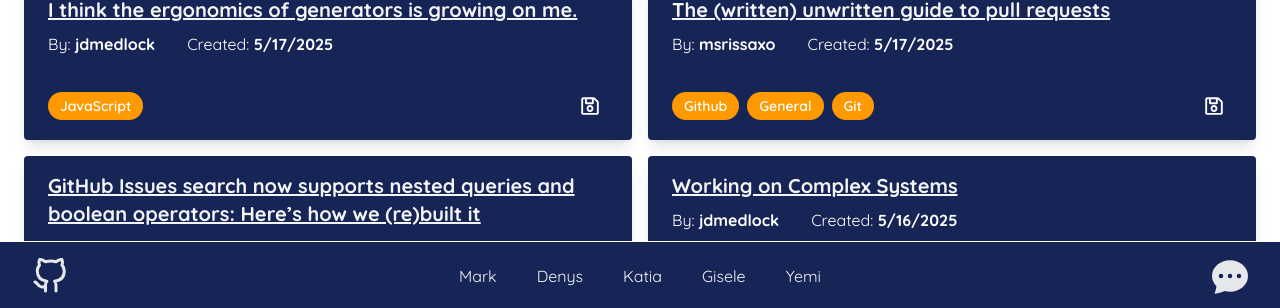
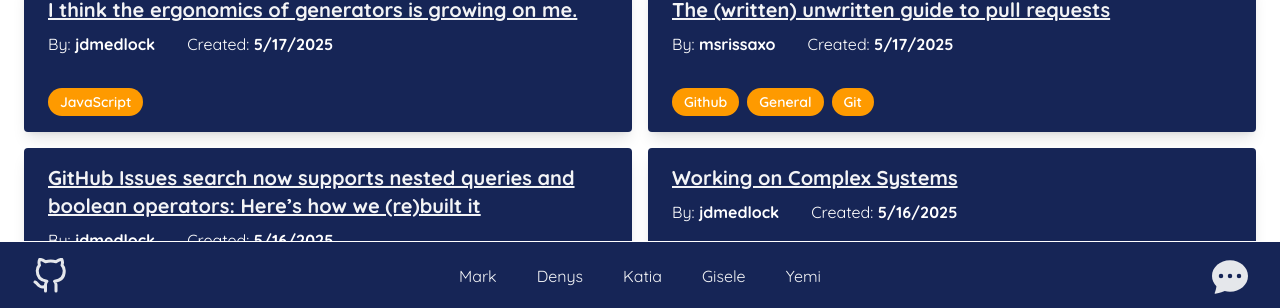
Before and after one commit to katiaku/find-my-resource, a React (Vite) app in the folder frontend/: page / in a window 1280 px wide. Shown: the part 490-798 px from the top of the page. Built offline with nearby package versions, Linux system fonts and the light colour scheme; no server answers.

Commit message:
Make resource card icons visible only on dashboard

```diff
--- a/frontend/src/components/Card.tsx
+++ b/frontend/src/components/Card.tsx
@@ -7,6 +7,7 @@ import IconButton from "./IconButton"
 import { useContext } from "react"
 import { AuthContext } from "../context/authContextObject"
 import { toast } from "react-toastify"
+import { useLocation } from "react-router-dom"
 
 const Card = ({
   name,
@@ -22,6 +23,10 @@ const Card = ({
   const { user } = useContext(AuthContext)
 
   const isSaved = savedResources?.includes(id)
+
+  const location = useLocation()
+
+  const isDashboardPage = location.pathname === "/dashboard"
 
   const getTagName = (id: string) => {
     const tag = allTags.find((tag) => String(tag.id) === id)
@@ -128,6 +133,8 @@ const Card = ({
             {getTagName(tagId)}
           </span>
         ))}
+
+        {isDashboardPage && (
           <div className="flex w-full items-center justify-end gap-2">
             {!isSaved && (
               <IconButton
@@ -144,6 +151,7 @@ const Card = ({
               />
             )}
           </div>
+        )}
       </div>
     </div>
   )
```
Lines whose indentation alone changed are shown as unchanged.
